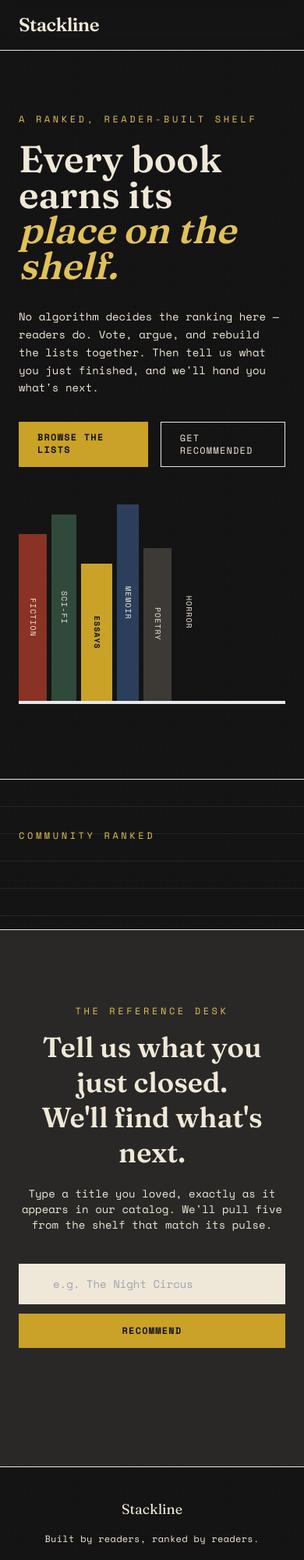
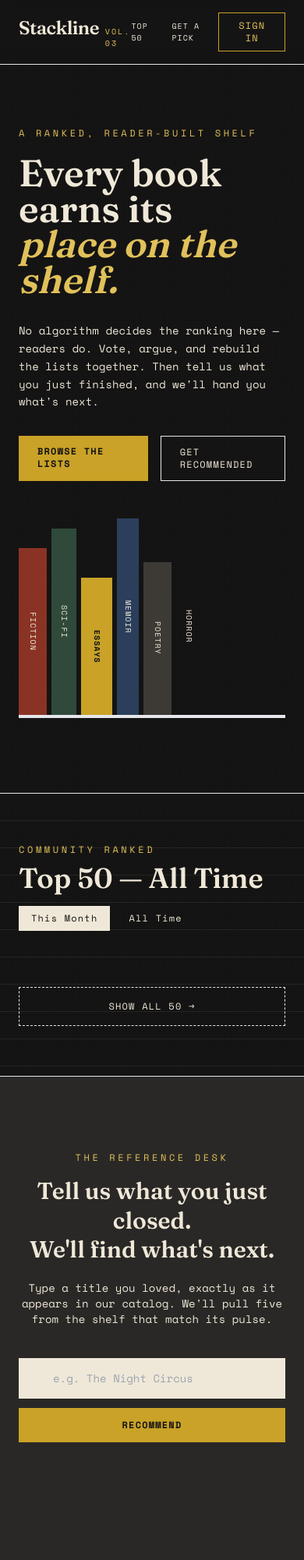
Before and after one commit to Kush-67598/brs-python, a Flask app: page / in a window 390 px wide. Shown: the top 2001 px of the page at 78% size. Run offline with Flask 3, Linux system fonts and the light colour scheme; parts of the project's set-up code (start-up, migrations or seed data) failed here and were passed over; some libraries are stand-ins or nearby versions.

Commit message:
responsive fix

```diff
--- a/templates/index.html
+++ b/templates/index.html
@@ -84,12 +84,15 @@
   <div class="max-w-6xl mx-auto px-6 py-4 flex items-center justify-between">
     <div class="flex items-baseline gap-2">
       <span class="font-display text-2xl font-semibold tracking-tight">Stackline</span>
+      <span class="text-[10px] tracking-[0.2em] uppercase text-[var(--gold-soft)]">Vol. 03</span>
     </div>
-    <nav class="hidden md:flex items-center gap-8 text-xs tracking-[0.15em] uppercase">
+    <nav class="flex items-center gap-4 sm:gap-8 text-[10px] sm:text-xs tracking-[0.1em] sm:tracking-[0.15em] uppercase">
       <a href="#top50" class="hover:text-[var(--gold-soft)] transition-colors">Top 50</a>
       <a href="#recommend" class="hover:text-[var(--gold-soft)] transition-colors">Get a Pick</a>
     </nav>
-
+    <button class="border border-[var(--gold)] text-[var(--gold-soft)] text-xs uppercase tracking-widest px-4 py-2 hover:bg-[var(--gold)] hover:text-[var(--ink)] transition-colors">
+      Sign In
+    </button>
   </div>
 </header>
 
@@ -125,8 +128,11 @@
   <div class="flex items-end justify-between mb-10 flex-wrap gap-4">
     <div>
       <p class="text-xs uppercase tracking-[0.3em] text-[var(--gold-soft)] mb-2">Community Ranked</p>
+      <h2 class="font-display text-4xl font-semibold">Top 50 — All Time</h2>
     </div>
     <div class="flex gap-2 text-xs uppercase tracking-widest">
+      <button class="tab-active px-4 py-2">This Month</button>
+      <button class="px-4 py-2 text-[var(--parchment)]/60 hover:text-[var(--parchment)] transition-colors">All Time</button>
     </div>
   </div>
 
@@ -134,10 +140,10 @@
 
 {% for i in range(book_name|length) %}
 
-<div class="catalog-card group flex items-center gap-6 py-4 border-b border-[var(--parchment)]/10 hover:bg-[var(--parchment)]/5 transition-colors px-2">
+<div class="catalog-card group flex items-center gap-3 sm:gap-6 py-4 border-b border-[var(--parchment)]/10 hover:bg-[var(--parchment)]/5 transition-colors px-2">
 
     <!-- Rank -->
-    <span class="spine-num font-display text-3xl w-12 text-[var(--gold)]/70 transition-all">
+    <span class="spine-num font-display text-xl sm:text-3xl w-8 sm:w-12 shrink-0 text-[var(--gold)]/70 transition-all">
         {{ "%02d"|format(i+1) }}
     </span>
 
@@ -145,27 +151,32 @@
     <img
         src="{{ image[i] }}"
         alt="{{ book_name[i] }}"
-        class="w-11 h-16 object-cover rounded shrink-0"
+        class="w-9 h-14 sm:w-11 sm:h-16 object-cover rounded shrink-0"
     >
 
     <!-- Book Details -->
     <div class="flex-1 min-w-0">
-        <p class="font-display text-lg leading-tight truncate">
+        <p class="font-display text-sm sm:text-lg leading-tight truncate">
             {{ book_name[i] }}
         </p>
 
-        <p class="text-xs text-[var(--parchment)]/50 mt-1">
+        <p class="text-[10px] sm:text-xs text-[var(--parchment)]/50 mt-1 truncate">
             {{ author[i] }}
+        </p>
+
+        <!-- rating shown inline on mobile only -->
+        <p class="sm:hidden text-[10px] text-[var(--gold-soft)] mt-1">
+            ⭐ {{ "%.2f"|format(rating[i]) }} · {{ votes[i] }} votes
         </p>
     </div>
 
     <!-- Rating -->
-    <div class="hidden sm:flex items-center gap-1 text-[var(--gold-soft)]">
+    <div class="hidden sm:flex items-center gap-1 text-[var(--gold-soft)] shrink-0">
         ⭐ {{ "%.2f"|format(rating[i]) }}
     </div>
 
     <!-- Votes -->
-    <span class="text-xs text-[var(--parchment)]/50 w-20 text-right">
+    <span class="hidden sm:block text-xs text-[var(--parchment)]/50 w-20 text-right shrink-0">
         {{ votes[i] }} votes
     </span>
 
@@ -175,7 +186,9 @@
 
 </div>
 
-
+  <button class="mt-8 w-full border border-dashed border-[var(--parchment)]/25 py-4 text-xs uppercase tracking-widest text-[var(--parchment)]/60 hover:text-[var(--gold-soft)] hover:border-[var(--gold)] transition-colors">
+    Show all 50 →
+  </button>
 </section>
 
 
@@ -184,7 +197,7 @@
 <section id="recommend" class="border-t border-[var(--parchment)]/10 bg-[var(--ink-soft)]">
   <div class="max-w-3xl mx-auto px-6 py-24 text-center">
     <p class="text-xs uppercase tracking-[0.3em] text-[var(--gold-soft)] mb-4">The Reference Desk</p>
-    <h2 class="font-display text-4xl md:text-5xl font-semibold leading-tight">
+    <h2 class="font-display text-3xl sm:text-4xl md:text-5xl font-semibold leading-tight">
       Tell us what you just closed.<br>We'll find what's next.
     </h2>
     <p class="mt-5 text-sm text-[var(--parchment)]/60 max-w-md mx-auto">
@@ -264,17 +277,16 @@ function renderResults(books, sourceTitle){
 
   books.forEach((book, idx) => {
     const card = document.createElement('div');
-    card.className = 'rec-card bg-[var(--card)] border border-[var(--parchment)]/10 p-6 flex gap-6 items-center';
+    card.className = 'rec-card bg-[var(--card)] border border-[var(--parchment)]/10 p-4 sm:p-6 flex gap-4 sm:gap-6 items-center';
     card.style.animationDelay = (idx * 0.08) + 's';
 
     card.innerHTML = `
-      <img src="${book.image}" alt="${book.title}" class="w-16 h-24 object-cover shrink-0 bg-[var(--spine-blue)]">
+      <img src="${book.image}" alt="${book.title}" class="w-12 h-18 sm:w-16 sm:h-24 object-cover shrink-0 bg-[var(--spine-blue)]">
       <div class="flex-1 min-w-0">
-        <p class="text-[10px] uppercase tracking-[0.2em] text-[var(--gold-soft)] mb-1">Because you read ${sourceTitle}</p>
-        <p class="font-display text-xl truncate">${book.title}</p>
-        <p class="text-xs text-[var(--parchment)]/50 mt-1">${book.author}</p>
+        <p class="text-[9px] sm:text-[10px] uppercase tracking-[0.2em] text-[var(--gold-soft)] mb-1 truncate">Because you read ${sourceTitle}</p>
+        <p class="font-display text-base sm:text-xl truncate">${book.title}</p>
+        <p class="text-[11px] sm:text-xs text-[var(--parchment)]/50 mt-1 truncate">${book.author}</p>
       </div>
-
     `;
     resultsEl.appendChild(card);
   });
```
